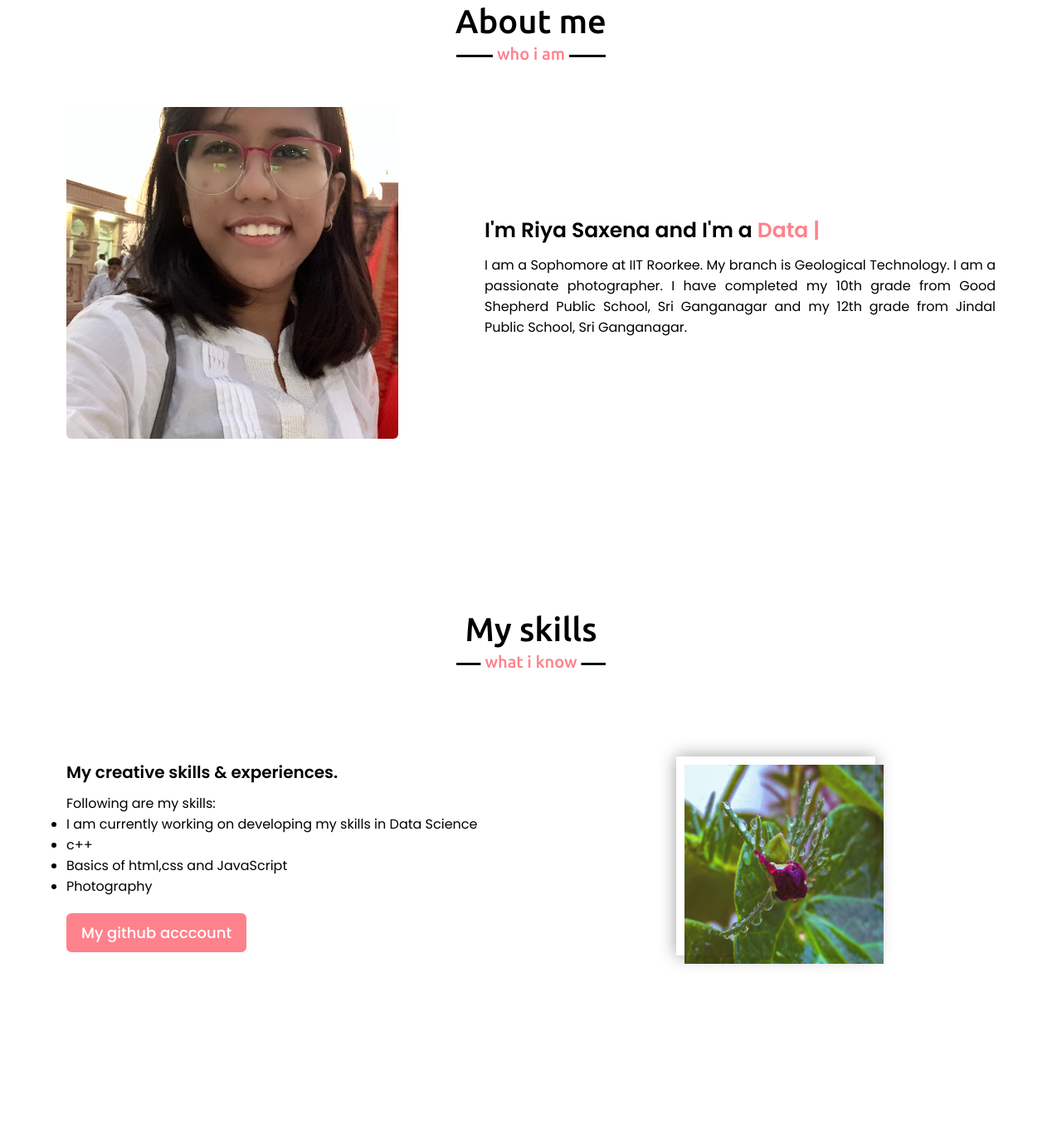
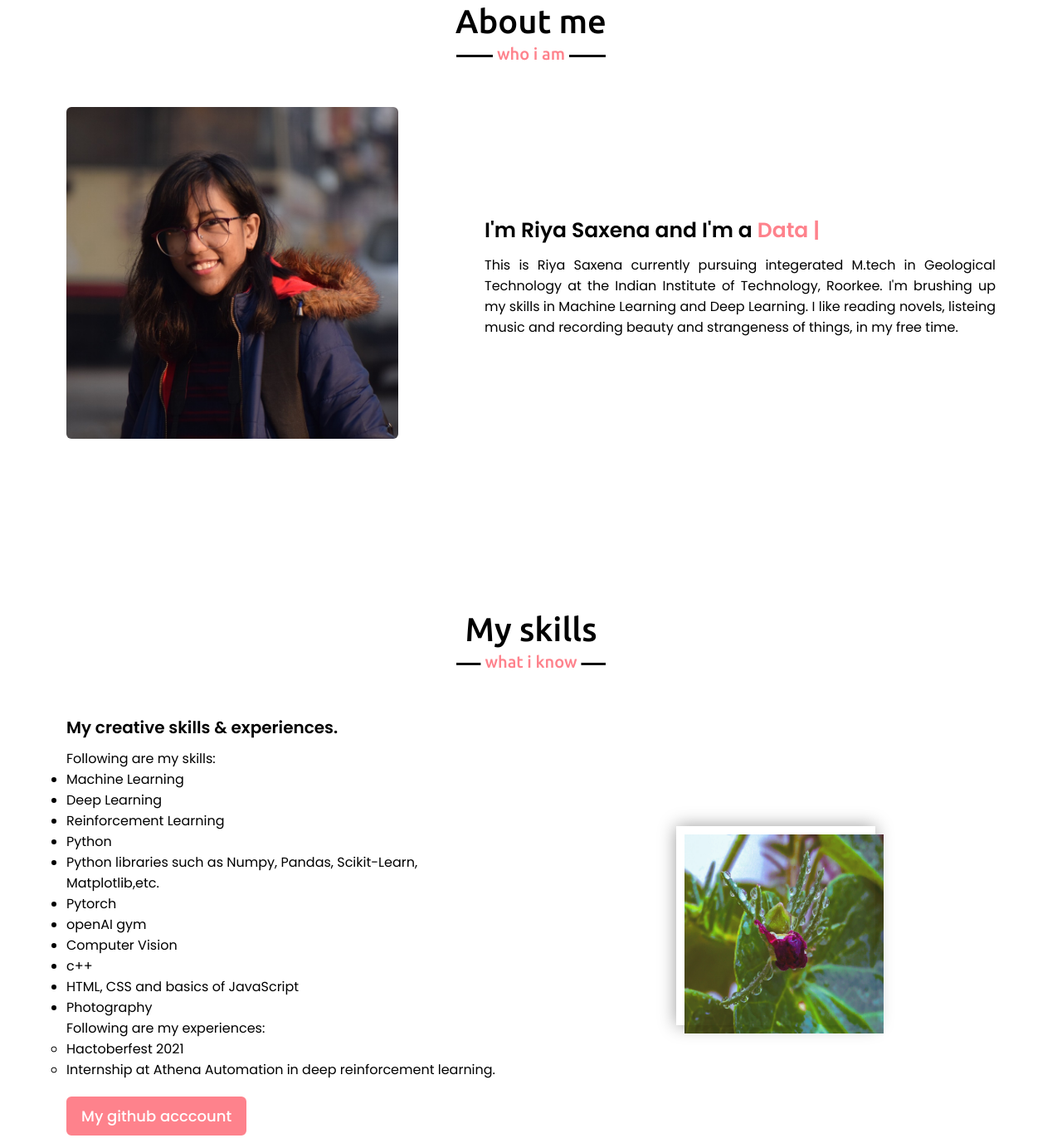
Before and after one commit to 29riyasaxena/My-Portfolio, a plain HTML site: page index.html in a window 1280 px wide. Shown: the part 897-2269 px from the top of the page at 83% size. Drawn offline with nearby package versions, Linux system fonts and the light colour scheme.

Commit message:
update-sem3

```diff
--- a/index.html
+++ b/index.html
@@ -37,7 +37,7 @@
     <section class="home" id="home">
         <div class="max-width">
             <div class="home-content">
-                <div class="text-1">Hello, my name is</div>
+                <div class="text-1">Hi there! I'm</div>
                 <div class="text-2">Riya Saxena</div>
                 <div class="text-3">And I'm a <span class="typing">Sophomore at IIT Roorkee</span></div>
             </div>
@@ -50,11 +50,11 @@
             <h2 class="title">About me</h2>
             <div class="about-content">
                 <div class="column left">
-                    <img src="IMG_5914.JPG" alt="">
+                    <img src="IMG_6348.jpg" alt="">
                 </div>
                 <div class="column right">
                     <div class="text">I'm Riya Saxena and I'm a <span class="typing-2"></span></div>
-                    <p>I am a Sophomore at IIT Roorkee. My branch is Geological Technology. I am a passionate photographer. I have completed my 10th grade from Good Shepherd Public School, Sri Ganganagar and my 12th grade from Jindal Public School, Sri Ganganagar. </p>
+                    <p>This is Riya Saxena currently pursuing integerated M.tech in Geological Technology at the Indian Institute of Technology, Roorkee. I'm brushing up my skills in Machine Learning and Deep Learning. I like reading novels, listeing music and recording beauty and strangeness of things, in my free time.  </p>
                     <!--<a href="#">Download CV()</a>-->
                 </div>
             </div>
@@ -71,10 +71,24 @@
                     <div class="text">My creative skills & experiences.</div>
                     <p>Following are my skills:
                         <UL>
-                            <LI>I am currently working on developing my skills in Data Science</LI>
+                            <LI>Machine Learning</LI>
+                            <LI>Deep Learning</LI>
+                            <LI>Reinforcement Learning</LI>
+                            <LI>Python</LI>
+                            <LI>Python libraries such as Numpy, Pandas, Scikit-Learn, Matplotlib,etc. </LI>
+                            <LI>Pytorch</LI>
+                            <LI>openAI gym</LI>
+                            <LI>Computer Vision</LI>
                             <LI>c++</LI>
-                            <LI>Basics of html,css and JavaScript</LI>
-                            <LI>Photography
+                            <LI>HTML, CSS and basics of JavaScript</LI>
+                            <LI>Photography</LI>
+                    </p>
+                    <p>Following are my experiences:
+                        <UL>
+                            <LI>Hactoberfest 2021</LI>
+                            <LI>Internship at Athena Automation in deep reinforcement learning.</LI>
+
+                        </UL>
                     </p>
                     <a href="https://github.com/29riyasaxena">My github acccount</a>
                 </div>
@@ -111,7 +125,7 @@
                 <div class="card">
                     <div class="box">
                         <img src="Python.png" alt="">
-                        <div class="text"><a href="https://www.kaggle.com/learn/certification/riyasaxena29/python">Kaggle Pandas Course</a></div>
+                        <div class="text"><a href="https://www.kaggle.com/learn/certification/riyasaxena29/python">Kaggle Python Course</a></div>
                         <p>I have successfully completed the python course on Kaggle.</p>
                     </div>
                 </div>
--- a/style.css
+++ b/style.css
@@ -165,7 +165,7 @@ section .title::after{
 /* home section styling */
 .home{
     display: flex;
-    background: url("top.jpg") no-repeat center;
+    background: url("photo-output.jpg") no-repeat center;
     height: 100vh;
     color: #fff;
     min-height: 500px;
```
Also changed, not shown: IMG_5914.JPG (deleted), face.JPG (deleted), mine.JPG (deleted), photo-output.jpg (added), top.jpg (deleted).
